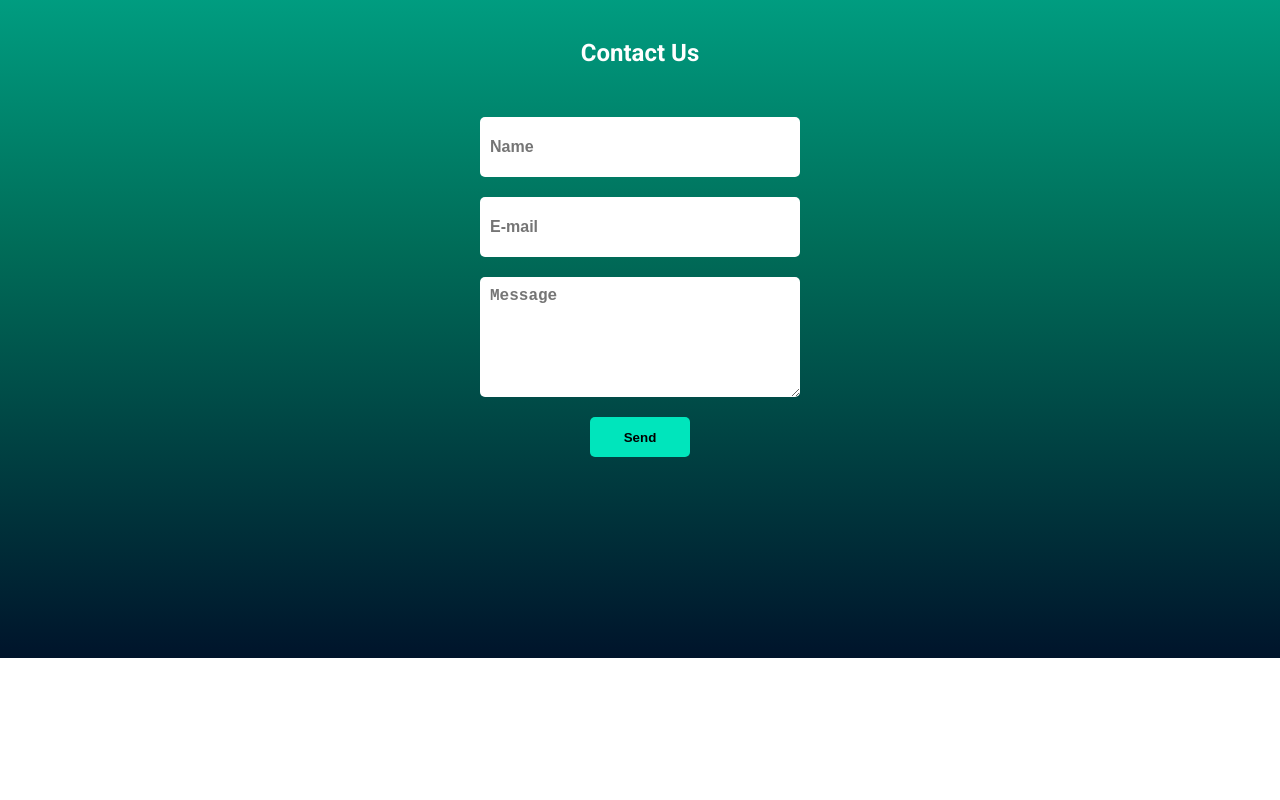
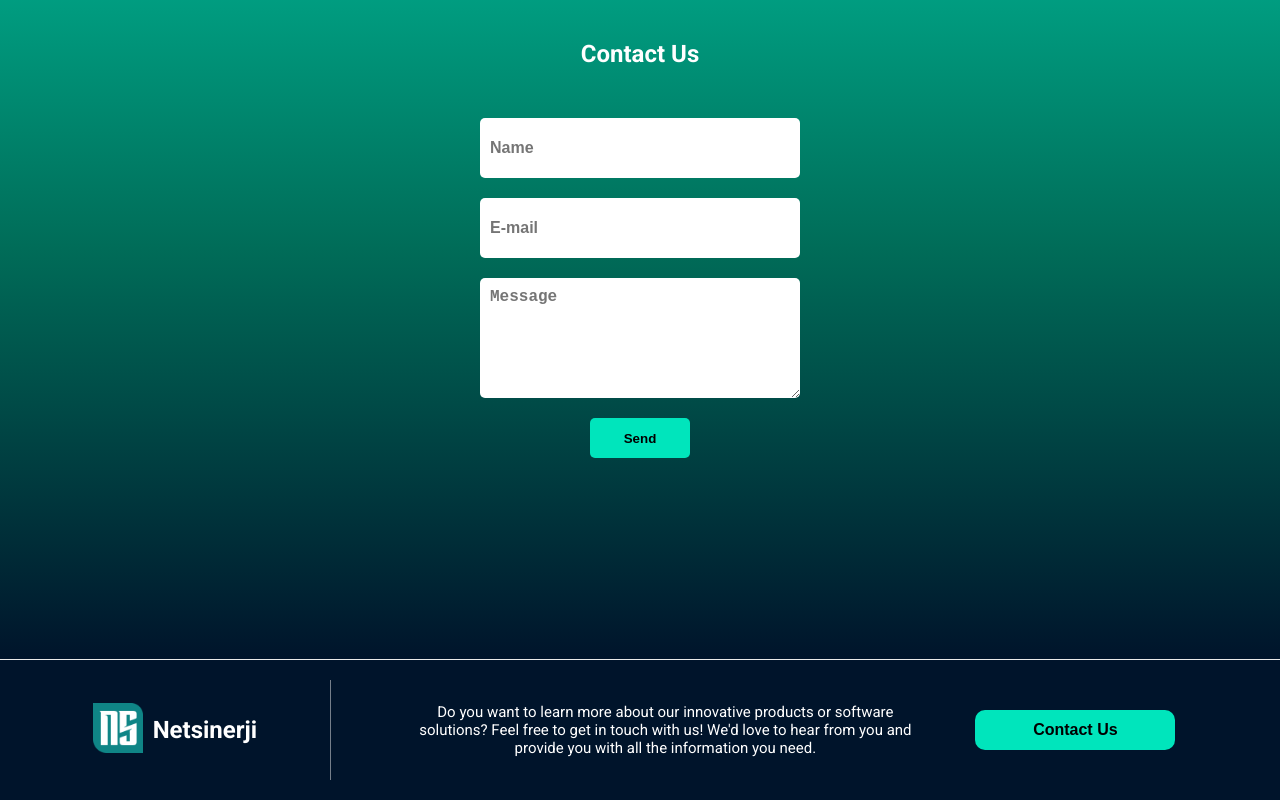
Before and after one commit to eraysahin06/netsinerji-website, a React (Vite) app: page /about in a window 1280 px wide. Shown: the part 1032-1832 px from the top of the page. Before the commit the page ends 1690 px from the top, so only its background shows below. Built offline with nearby package versions, Linux system fonts and the light colour scheme; a web font is replaced by a local one.

Commit message:
Added Footer

```diff
--- a/src/App.jsx
+++ b/src/App.jsx
@@ -26,6 +26,7 @@ import TechnicalService from './Pages/SolutionPages/TechnicalService';
 import TelegramBots from './Pages/SolutionPages/TelegramBots';
 import ValueManagement from './Pages/SolutionPages/ValueManagement';
 import WebBasedPDF from './Pages/SolutionPages/WebBasedPDF';
+import Footer from './components/Footer/Footer';
 
 function App() {
   return (
@@ -226,6 +227,7 @@ function App() {
             }
           />
         </Routes>
+        <Footer />
       </Router>
     </div>
   );
--- a/src/components/ContactUs/contactUs.css
+++ b/src/components/ContactUs/contactUs.css
@@ -7,6 +7,7 @@
   align-items: center;
   height: calc(100vh);
   padding: 10px;
+  border-top: 1px solid #eaeaea;
 }
 
 .contact-us h1 {
--- /dev/null
+++ b/src/components/Footer/Footer.jsx
@@ -0,0 +1,38 @@
+import './footer.css';
+import NetsinerjiLogo from '../../assets/NetsinerjiLogo.png';
+import { useNavigate } from 'react-router-dom';
+
+const Footer = () => {
+  const navigate = useNavigate();
+
+  const handleClick = () => {
+    navigate('/contact');
+  };
+
+  return (
+    <div className="footer">
+      <div className="footer-left">
+        <div className="footer-logo">
+          <a href="/">
+            <img src={NetsinerjiLogo} alt="netsinerji logo" />
+          </a>
+          <a href="/">
+            <h1>Netsinerji</h1>
+          </a>
+        </div>
+      </div>
+      <div className="footer-right">
+        <p>
+          Do you want to learn more about our innovative products or software
+          solutions? Feel free to get in touch with us! We&apos;d love to hear
+          from you and provide you with all the information you need.
+        </p>
+        <button onClick={handleClick} className="interested-contact-btn">
+          Contact Us
+        </button>
+      </div>
+    </div>
+  );
+};
+
+export default Footer;
--- /dev/null
+++ b/src/components/Footer/footer.css
@@ -0,0 +1,83 @@
+.footer {
+  border-top: 1px solid #eaeaea;
+  background: #00142b;
+  display: flex;
+  justify-content: center;
+  align-items: center;
+  height: 100px;
+  padding: 20px;
+}
+
+.footer h1 {
+  color: #fff;
+  font-size: 24px;
+  text-align: center;
+  max-width: 500px;
+}
+
+.footer-left {
+  display: flex;
+  flex: 1;
+  flex-direction: column;
+  align-items: center;
+  justify-content: center;
+  width: 50%;
+  border-right: 1px solid rgba(234, 234, 234, 0.5);
+}
+
+.footer-left a {
+  text-decoration: none;
+}
+
+.footer-logo {
+  width: 100px;
+  height: 100px;
+  border-radius: 50%;
+  display: flex;
+  justify-content: center;
+  align-items: center;
+  gap: 10px;
+}
+
+.footer-logo img {
+  width: 50px;
+  height: 50px;
+}
+
+.footer-right {
+  display: flex;
+  flex: 3;
+  align-items: center;
+  justify-content: center;
+  width: 50%;
+  gap: 60px;
+}
+
+.footer-right p {
+  color: #fff;
+  font-size: 15px;
+  text-align: center;
+  max-width: 500px;
+}
+
+@media (max-width: 900px) {
+  .footer {
+    flex-direction: column;
+    height: auto;
+  }
+
+  .footer-left {
+    width: 100%;
+    margin-bottom: 20px;
+    border-right: none;
+    border-bottom: 1px solid rgba(234, 234, 234, 0.5);
+  }
+
+  .footer-right {
+    width: 100%;
+  }
+
+  .footer-right .interested-contact-btn {
+    width: 500px;
+  }
+}
--- a/src/components/Navbar/Navbar.jsx
+++ b/src/components/Navbar/Navbar.jsx
@@ -44,7 +44,7 @@ const Navbar = () => {
             to="home-section"
             spy={true}
             smooth={true}
-            offset={-70}
+            offset={-76}
             duration={400}
             activeClass="active-item"
             onClick={closeMenu}
@@ -55,7 +55,7 @@ const Navbar = () => {
             to="services-section"
             spy={true}
             smooth={true}
-            offset={-65}
+            offset={-70}
             duration={400}
             activeClass="active-item"
             onClick={closeMenu}
@@ -77,7 +77,7 @@ const Navbar = () => {
             to="contact-section"
             spy={true}
             smooth={true}
-            offset={-50}
+            offset={0}
             duration={400}
             activeClass="active-item"
             onClick={closeMenu}
```
